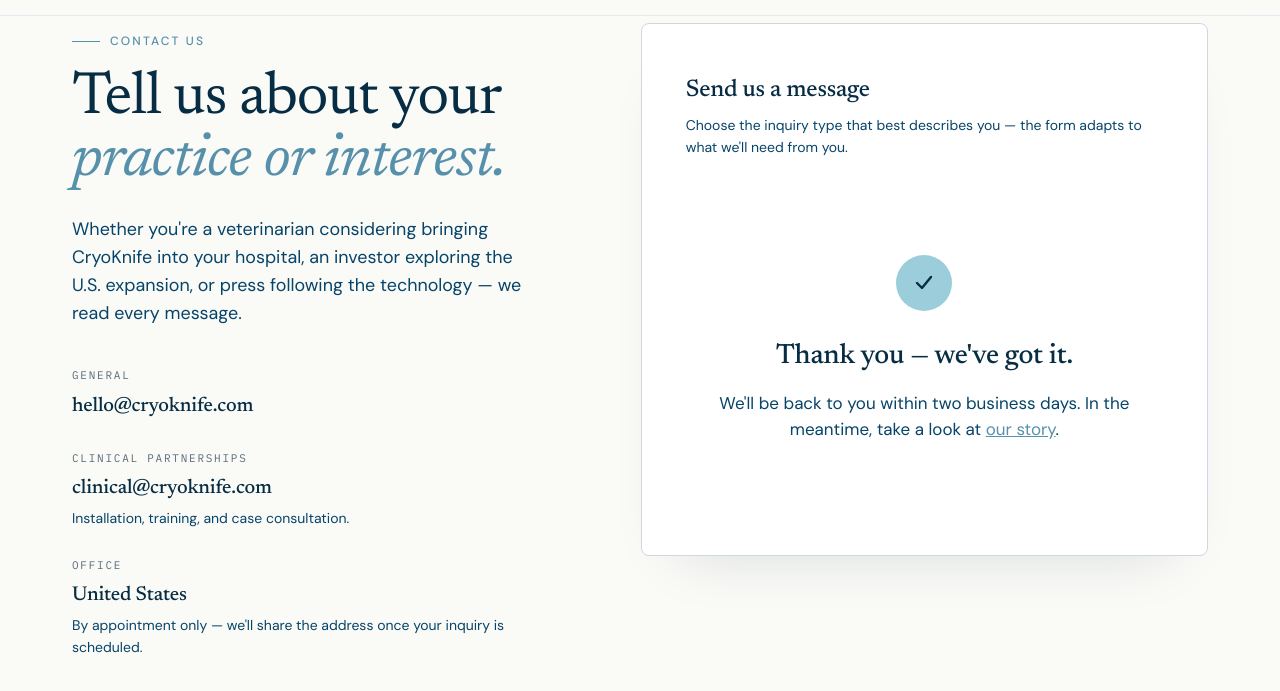
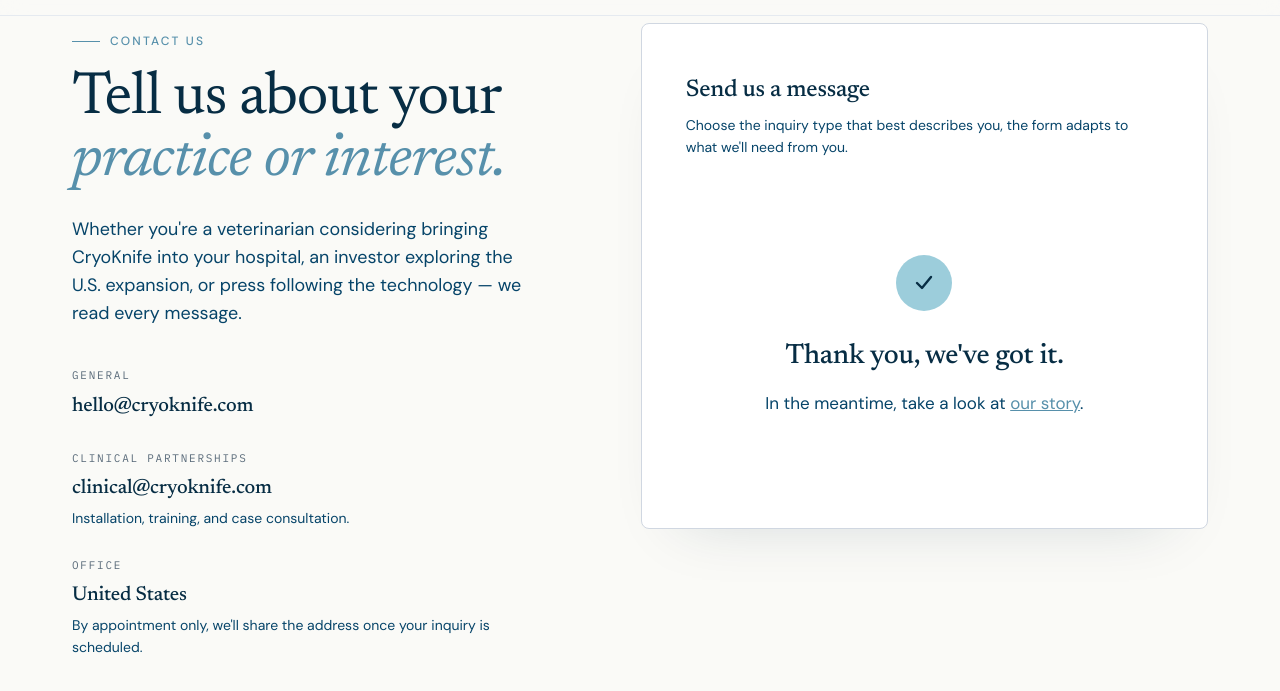
Before and after one commit to austinjames95/CryoKnifeWeb, a website: page cryoknife/public/contact.html in a window 1280 px wide. Both pictures are taken after typing "Sample", "Sample", "name@example.com", "Sample", "Sample" into the empty fields and a click on the button "Send message". Shown: the part 146-837 px from the top of the page. Drawn offline with Linux system fonts and the light colour scheme.

Commit message:
removed "-" - stupid ai stuff

```diff
--- a/cryoknife/public/contact.html
+++ b/cryoknife/public/contact.html
@@ -60,7 +60,7 @@
             <li>
               <div class="k">Office</div>
               <div class="v">United States</div>
-              <div class="sub">By appointment only — we'll share the address once your inquiry is scheduled.</div>
+              <div class="sub">By appointment only, we'll share the address once your inquiry is scheduled.</div>
             </li>
           </ul>
         </div>
@@ -68,7 +68,7 @@
         <!-- FORM -->
         <div class="form-card" id="formCard">
           <h2>Send us a message</h2>
-          <p class="sub">Choose the inquiry type that best describes you — the form adapts to what we'll need from you.</p>
+          <p class="sub">Choose the inquiry type that best describes you, the form adapts to what we'll need from you.</p>
 
           <form id="contactForm" novalidate>
 
@@ -128,8 +128,8 @@
             <div class="check">
               <svg width="22" height="22" viewBox="0 0 22 22" fill="none"><path d="M4 11l5 5 9-11" stroke="currentColor" stroke-width="2.4" stroke-linecap="round" stroke-linejoin="round"/></svg>
             </div>
-            <h3>Thank you — we've got it.</h3>
-            <p>We'll be back to you within two business days. In the meantime, take a look at <a href="about.html" style="color:var(--accent);text-decoration:underline;">our story</a>.</p>
+            <h3>Thank you, we've got it.</h3>
+            <p>In the meantime, take a look at <a href="about.html" style="color:var(--accent);text-decoration:underline;">our story</a>.</p>
           </div>
         </div>
 
--- a/cryoknife/public/site/footer/footer.html
+++ b/cryoknife/public/site/footer/footer.html
@@ -4,7 +4,7 @@
         <a class="nav-logo" href="index.html">
           <img src="assets/cryoknife-logo.png" alt="CryoKnife" />
         </a>
-        <p>Image-guided cryoablation for veterinary oncology. Bringing a proven minimally invasive cancer therapy to companion animals in the United States.</p>
+        <p>Image guided cryoablation for veterinary oncology. Bringing a proven minimally invasive cancer therapy to companion animals in the United States.</p>
       </div>
       <div class="foot-col">
         <h5>Site</h5>
```
